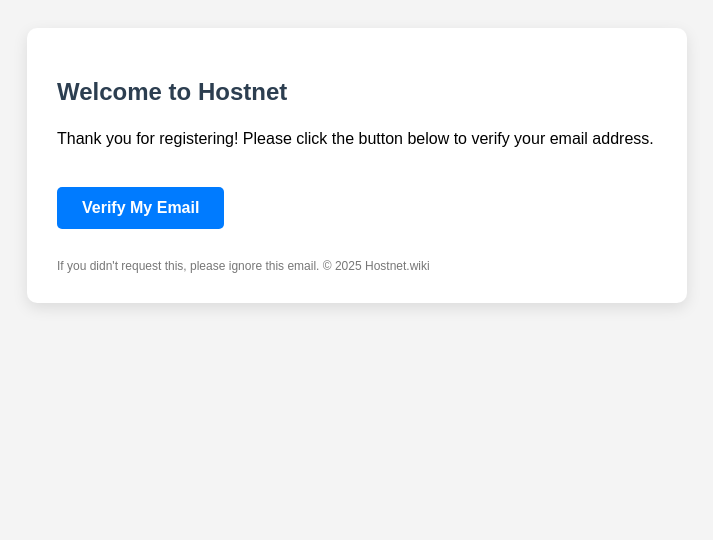
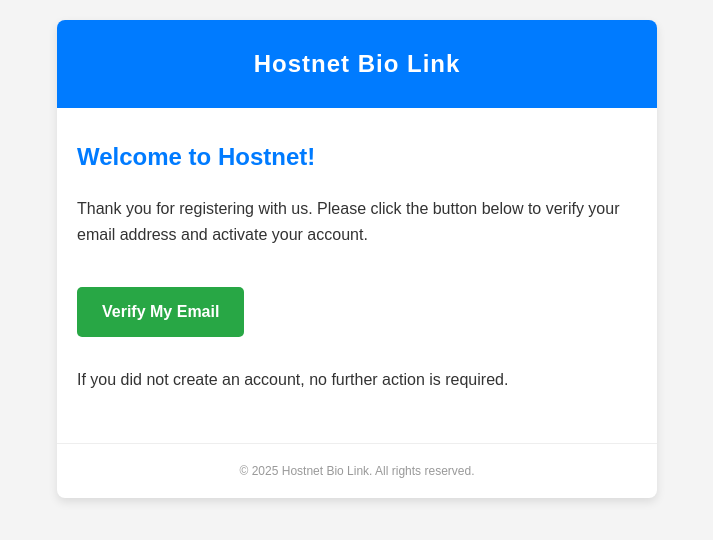
Before and after one commit to N2RSolaceDev/hostnet2, a website: page views/email/verification-email.html in a window 1280 px wide. Shown: the whole page, without its empty margins (283-996 px from the left). Drawn offline with Linux system fonts and the light colour scheme.

Commit message:
Update verification-email.html

```diff
--- a/views/email/verification-email.html
+++ b/views/email/verification-email.html
@@ -8,47 +8,74 @@
       font-family: Arial, sans-serif;
       background-color: #f4f4f4;
       padding: 20px;
+      margin: 0;
     }
-    .container {
+    .email-container {
       max-width: 600px;
       margin: auto;
-      background-color: #fff;
-      border-radius: 10px;
-      box-shadow: 0 5px 15px rgba(0,0,0,0.1);
-      padding: 30px;
+      background-color: #ffffff;
+      border-radius: 8px;
+      box-shadow: 0 4px 10px rgba(0,0,0,0.1);
+      overflow: hidden;
     }
-    h2 {
-      color: #2c3e50;
-    }
-    p {
-      font-size: 16px;
-      line-height: 1.6;
-    }
-    .btn {
-      display: inline-block;
-      margin-top: 20px;
-      padding: 12px 25px;
+    .email-header {
       background-color: #007BFF;
       color: white;
+      padding: 30px 20px;
+      text-align: center;
+    }
+    .email-body {
+      padding: 30px 20px;
+      line-height: 1.6;
+      color: #333;
+    }
+    .email-body h2 {
+      margin-top: 0;
+      font-size: 24px;
+      color: #007BFF;
+    }
+    .email-body p {
+      font-size: 16px;
+      margin-bottom: 20px;
+    }
+    .verify-button {
+      display: inline-block;
+      padding: 12px 25px;
+      margin-top: 20px;
+      background-color: #28a745;
+      color: white;
       text-decoration: none;
+      font-weight: bold;
       border-radius: 5px;
+    }
+    .email-footer {
+      padding: 20px;
+      text-align: center;
+      font-size: 12px;
+      color: #999;
+      border-top: 1px solid #eee;
+    }
+    .logo {
+      font-size: 24px;
       font-weight: bold;
-    }
-    .footer {
-      margin-top: 30px;
-      font-size: 12px;
-      color: #777;
+      color: white;
+      letter-spacing: 1px;
     }
   </style>
 </head>
 <body>
-  <div class="container">
-    <h2>Welcome to Hostnet</h2>
-    <p>Thank you for registering! Please click the button below to verify your email address.</p>
-    <a href="{{verificationLink}}" class="btn">Verify My Email</a>
-    <div class="footer">
-      If you didn't request this, please ignore this email.
-      © 2025 Hostnet.wiki
+  <div class="email-container">
+    <div class="email-header">
+      <div class="logo">Hostnet Bio Link</div>
+    </div>
+    <div class="email-body">
+      <h2>Welcome to Hostnet!</h2>
+      <p>Thank you for registering with us. Please click the button below to verify your email address and activate your account.</p>
+      <a href="{{verificationLink}}" class="verify-button">Verify My Email</a>
+      <p style="margin-top: 30px;">If you did not create an account, no further action is required.</p>
+    </div>
+    <div class="email-footer">
+      &copy; 2025 Hostnet Bio Link. All rights reserved.
     </div>
   </div>
 </body>
```
